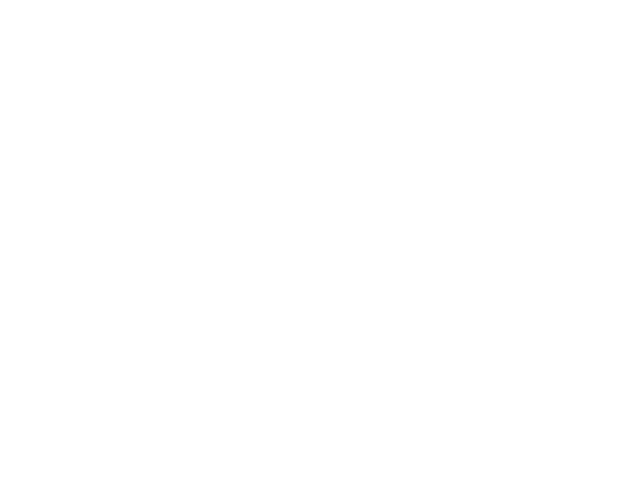
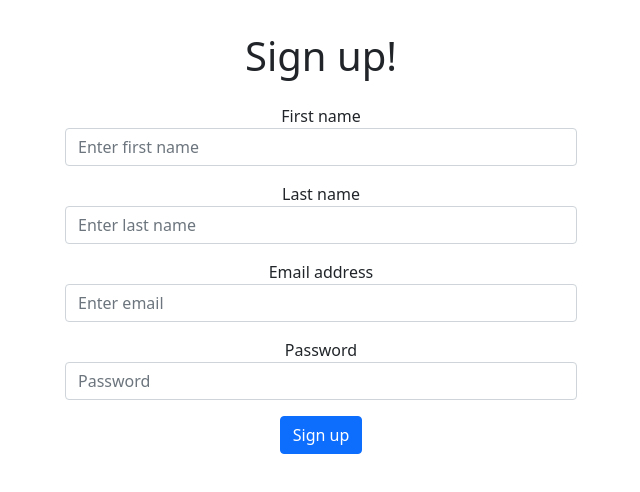
Before and after one commit to NorbertWojtowicz/account-service-frontend, a React (Create React App) app: page /signup in a window 1280 px wide. Before the commit this address had no page. Shown: the top 492 px of the page, without its empty margins (319-959 px from the left). Built offline with nearby package versions, Linux system fonts and the light colour scheme.

Commit message:
Add SignupForm component

```diff
--- a/package.json
+++ b/package.json
@@ -6,6 +6,7 @@
     "@testing-library/jest-dom": "^5.16.4",
     "@testing-library/react": "^13.1.1",
     "@testing-library/user-event": "^13.5.0",
+    "axios": "^0.27.2",
     "bootstrap": "^5.1.3",
     "react": "^18.1.0",
     "react-bootstrap": "^2.3.1",
--- a/src/App.css
+++ b/src/App.css
@@ -1,5 +1,7 @@
 .App {
   text-align: center;
+  width: 40%;
+  margin: 2em auto 0 auto;
 }
 
 .App-logo {
--- a/src/App.js
+++ b/src/App.js
@@ -2,6 +2,7 @@
 import React from "react";
 import {BrowserRouter as Router, Route, Routes} from "react-router-dom";
 import Menu from "./components/Menu";
+import SignupForm from "./components/SignupForm";
 
 function App() {
   return (
@@ -9,6 +10,7 @@
       <Router>
           <Routes>
               <Route exact path="/" element={<Menu />} />
+              <Route exact path="/signup" element={<SignupForm />} />
           </Routes>
       </Router>
     </div>
--- /dev/null
+++ b/src/components/SignupForm.js
@@ -0,0 +1,69 @@
+import "bootstrap/dist/css/bootstrap.min.css";
+import axios from "axios";
+import API_URL from "./API_URL";
+import {useState} from "react";
+import ErrorMessage from "./ErrorMessage";
+import SuccessMessage from "./SuccessMessage";
+const SignupForm = () => {
+
+    const [message, setMessage] = useState("");
+    const [error, setError] = useState("");
+
+    async function signup(e) {
+        e.preventDefault();
+        setMessage("");
+        setError("");
+        const signupForm = document.querySelector("#signupForm");
+        const newUser = {
+            name: signupForm.fName.value,
+            lastname: signupForm.lName.value,
+            email: signupForm.email.value,
+            password: signupForm.password.value,
+        };
+        await axios
+            .post(API_URL + "/api/auth/signup", newUser)
+            .then((res) => setMessage("User was added successfully"))
+            .catch((err) => setError(() => getErrorFromResponse(err)));
+    }
+
+    function getErrorFromResponse(err) {
+        if (err.response.data.errors?.length > 0) {
+            return err.response.data.errors[0].defaultMessage;
+        }
+        return err.response.data.message;
+    }
+
+    return (
+      <div>
+          {error !== "" ? <ErrorMessage error={error}/> : ""}
+          {message !== "" ? <SuccessMessage message={message}/>: ""}
+          <form id={"signupForm"}>
+              <h1>Sign up!</h1>
+              <div className="form-group">
+                  <label htmlFor="fName" style={{marginTop: "1em"}}>First name</label>
+                  <input type="text" className="form-control" id="fName" name={"fName"}
+                         placeholder="Enter first name"/>
+              </div>
+              <div className="form-group">
+                  <label htmlFor="lName" style={{marginTop: "1em"}}>Last name</label>
+                  <input type="text" className="form-control" id="lName" name={"lName"}
+                         placeholder="Enter last name"/>
+              </div>
+              <div className="form-group" style={{marginTop: "1em"}}>
+                  <label htmlFor="email">Email address</label>
+                  <input type="email" className="form-control" id="email" name={"email"}
+                         placeholder="Enter email"/>
+              </div>
+              <div className="form-group" style={{marginTop: "1em"}}>
+                  <label htmlFor="password">Password</label>
+                  <input type="password" className="form-control" id="password"
+                         placeholder="Password"  name={"password"}/>
+              </div>
+              <button onClick={(e) => signup(e)} className="btn btn-primary"
+                      style={{marginTop: "1em"}}>Sign up</button>
+          </form>
+      </div>
+    );
+}
+
+export default SignupForm;
```
Also changed, not shown: 1 other file (tests, documents, lock files or other folders).
